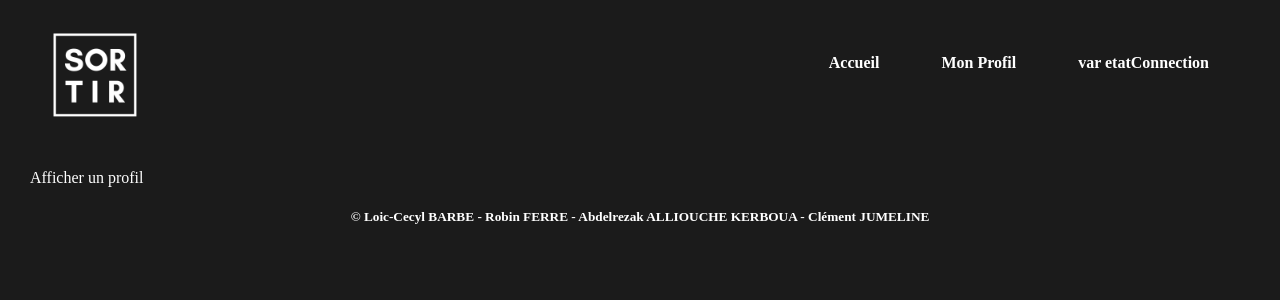
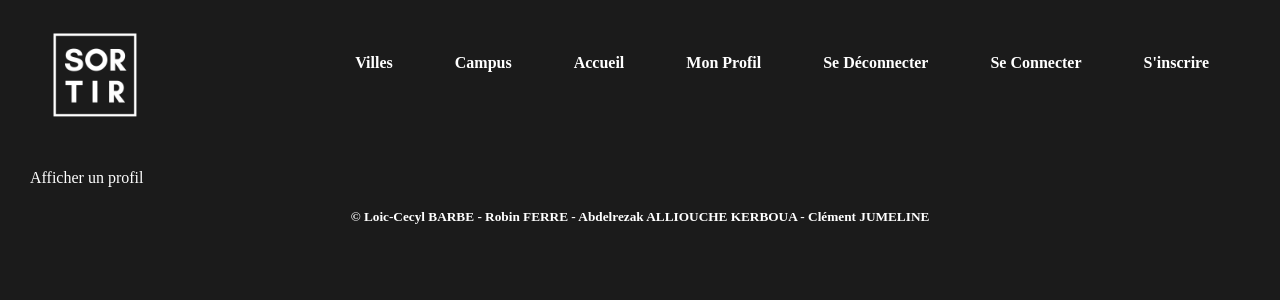
Before and after one commit to arezek/sorties, a Symfony app: template templates/main/profil/profil.html.twig in a window 1280 px wide. Shown: the top 300 px of the page. Run offline with Twig, Linux system fonts and the light colour scheme; the template is opened without the code that fills it, so the values that code supplies are empty; some libraries are stand-ins or nearby versions.

Commit message:
Add first twigs + Controller

```diff
--- a/templates/base.html.twig
+++ b/templates/base.html.twig
@@ -30,16 +30,18 @@
     <header>
         <nav>
             <div class="logoPrincipal" >
-                <a href="/projets/sorties/public">
-                    <img class="logoPrincipalimg" src="img/logo/logoSortir.png" title="Accueil" alt="Logo du site">
+                <a href="{{ path('main_index') }}">
+                    <img class="logoPrincipalimg" src="{{ asset('img/logo/logoSortir.png')}}" title="Accueil" alt="Logo du site">
                 </a>
             </div>
             <ul>
-                <li hidden><a class="btnNav" onclick="window.location.href='/projets/sorties/public';">Villes</a></li>
-                <li hidden><a class="btnNav" onclick="window.location.href='/projets/sorties/public';">Campus</a></li>
-                <li><a class="btnNav" onclick="window.location.href='/projets/sorties/public';">Accueil</a></li>
-                <li><a class="btnNav" onclick="window.location.href='/projets/sorties/public/Profil/2';">Mon Profil</a></li>
-                <li><a class="btnNav" onclick="window.location.href='/projets/sorties/public/register';">var etatConnection</a></li>
+                <li><a class="btnNav" href="{{ path('main_index') }}">Villes</a></li>
+                <li><a class="btnNav" href="{{ path('main_index') }}">Campus</a></li>
+                <li><a class="btnNav" href="{{ path('main_index') }}">Accueil</a></li>
+                <li><a class="btnNav" href="{{ path('main_profil' ,{ id : 2}) }}">Mon Profil</a></li>
+                <li><a class="btnNav" href="{{ path('main_index') }}"> Se Déconnecter</a></li>
+                <li><a class="btnNav" href="{{ path('main_index') }}"> Se Connecter</a></li>
+                <li><a class="btnNav" href="{{ path('main_index') }}"> S'inscrire</a></li>
             </ul>
         </nav>
     </header>
--- a/templates/main/index.html.twig
+++ b/templates/main/index.html.twig
@@ -63,7 +63,7 @@
                 {% for i in 0..7 %}
                     {% if valeur[i] == 'Afficher' %}
                         <td style="border: 2px solid white;">
-                            <a href="./../public/register">{{ valeur[i]}}</a>
+                            <a href="{{ path('app_register') }}">{{ valeur[i]}}</a>
                         </td>
                     {% else %}
                             <td style="border: 2px solid white;">{{ valeur[i]}}</td>
```
Also changed, not shown: src/Controller/AdminController.php (added, +20 -0 lines), src/Controller/UserController.php (added, +20 -0 lines), src/Form/SortieFormType.php (added, +31 -0 lines).
